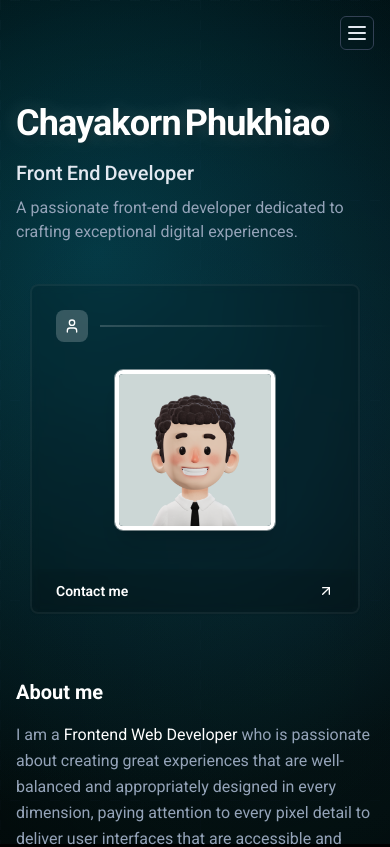
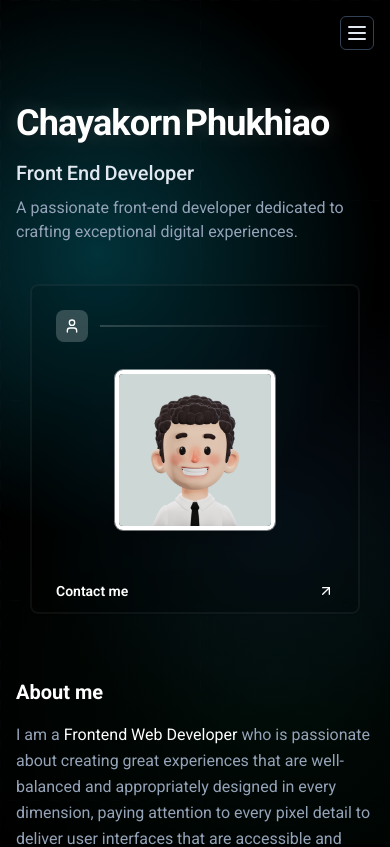
Before and after one commit to iSusBxnk/Portfolio, a Next.js app: page / in a window 390 px wide. Shown: the top 847 px of the page. Built offline with nearby package versions, Linux system fonts and the light colour scheme.

Commit message:
fix background

```diff
--- a/src/app/components/background.tsx
+++ b/src/app/components/background.tsx
@@ -100,7 +100,7 @@ export function AnimatedBackground({ children, className = "" }: AnimatedBackgro
 
       {/* พื้นหลัง on mouse */}
       <div
-        className="fixed inset-0 pointer-events-none z-[1] transition-opacity duration-700"
+        className="fixed inset-0 pointer-events-none z-[1] transition-opacity duration-700 hidden md:block"
         style={{
           background: `
             radial-gradient(
@@ -127,6 +127,35 @@ export function AnimatedBackground({ children, className = "" }: AnimatedBackgro
         }}
       />
 
+      {/* Mobile responsive background overlay */}
+      <div
+        className="fixed inset-0 pointer-events-none z-[1] transition-opacity duration-700 md:hidden"
+        style={{
+          background: `
+            radial-gradient(
+              6000px circle at var(--mouse-x, 50%) var(--mouse-y, 50%),
+              rgba(0, 0, 0, 0.1),
+              transparent 60%
+            ),
+            radial-gradient(
+              400px circle at calc(var(--mouse-x, 50%) + 80px) calc(var(--mouse-y, 50%) + 100px),
+              rgba(59, 130, 246, 0.1),
+              transparent 60%
+            ),
+            radial-gradient(
+              400px circle at 25% 30%,
+              rgba(6, 182, 212, 0.30),
+              transparent 70%
+            ),
+            radial-gradient(
+              400px circle at 70% 80%,
+              rgba(0, 255, 128, 0.05),
+              transparent 80%
+            )
+          `,
+        }}
+      />
+
 
       <div className="relative z-10">{children}</div>
     </div>
```
